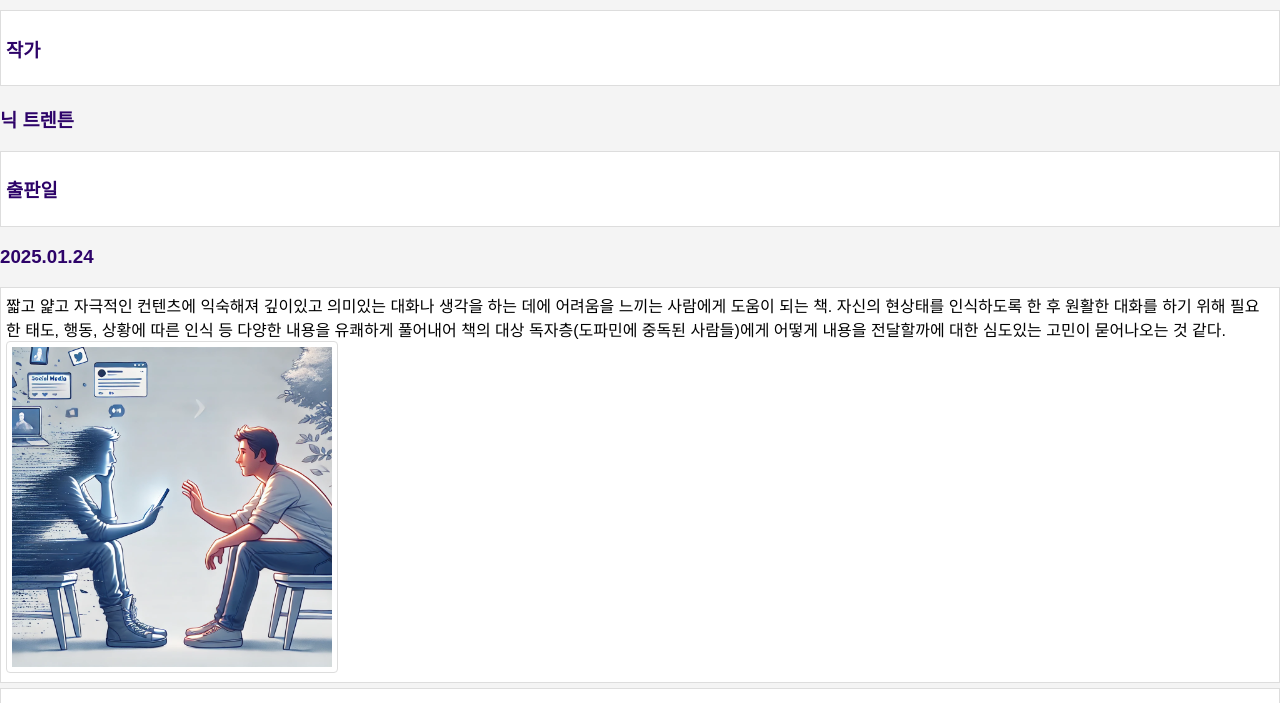
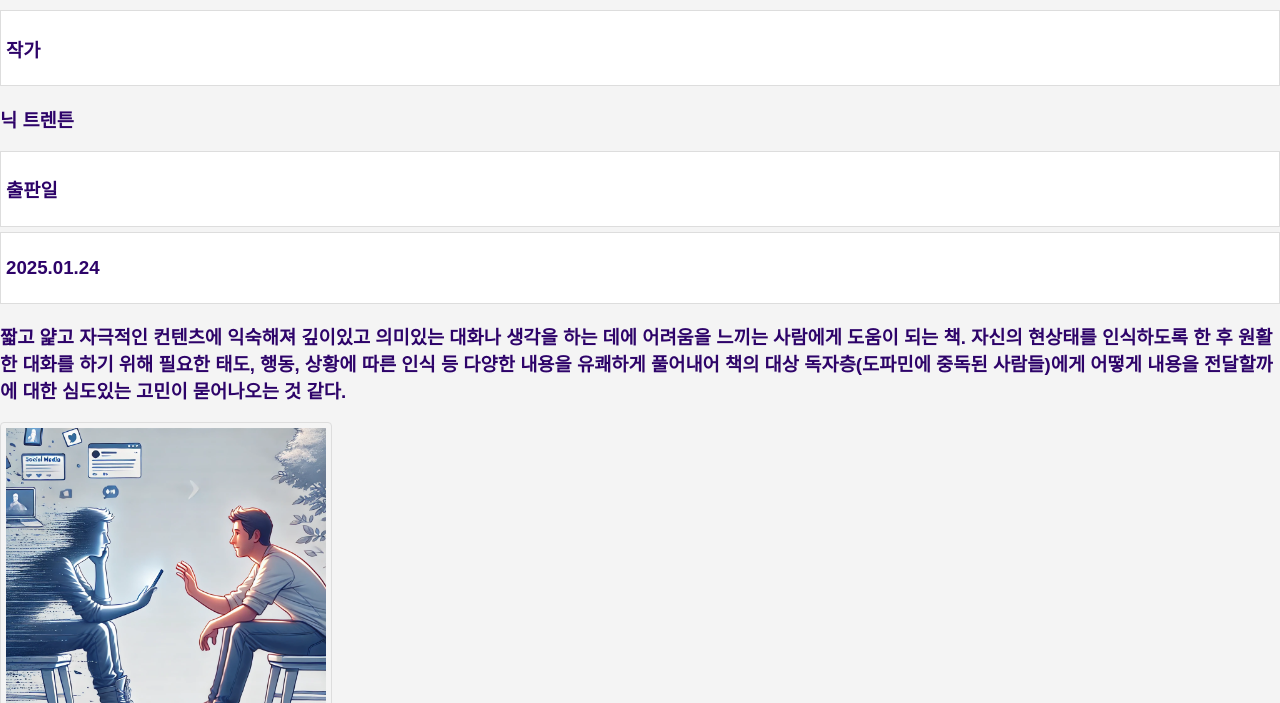
Before and after one commit to sorkanjfgkejswlslek/Booklog, a plain HTML site: page book3.html in a window 1280 px wide. Shown: the part 97-800 px from the top of the page. Drawn offline with Linux system fonts and the light colour scheme.

Commit message:
book3.html

```diff
--- a/book3.html
+++ b/book3.html
@@ -14,8 +14,8 @@
     <li><h3>작가</h3></li>
     <h3>닉 트렌튼</h3>
     <li><h3>출판일</h3></li>
-    <h3>2025.01.24</h3>
-    <li>짧고 얉고 자극적인 컨텐츠에 익숙해져 깊이있고 의미있는 대화나 생각을 하는 데에 어려움을 느끼는 사람에게 도움이 되는 책. 자신의 현상태를 인식하도록 한 후 원활한 대화를 하기 위해 필요한 태도, 행동, 상황에  따른 인식 등 다양한 내용을 유쾌하게 풀어내어 책의 대상 독자층(도파민에 중독된 사람들)에게 어떻게 내용을 전달할까에 대한 심도있는 고민이 묻어나오는 것 같다. <br>
+    <li><h3>2025.01.24</h3></li>
+    <h3>짧고 얉고 자극적인 컨텐츠에 익숙해져 깊이있고 의미있는 대화나 생각을 하는 데에 어려움을 느끼는 사람에게 도움이 되는 책. 자신의 현상태를 인식하도록 한 후 원활한 대화를 하기 위해 필요한 태도, 행동, 상황에  따른 인식 등 다양한 내용을 유쾌하게 풀어내어 책의 대상 독자층(도파민에 중독된 사람들)에게 어떻게 내용을 전달할까에 대한 심도있는 고민이 묻어나오는 것 같다. <br>
     </h3>
     <img src="book3.png" alt=도파민 인류를 위한 대화의 감각">
     <li><h3>감상평에 대한 AI평가</h3></li>
```
